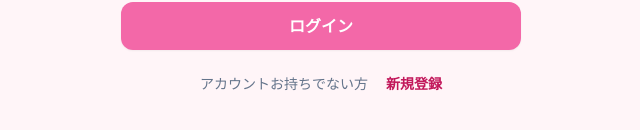
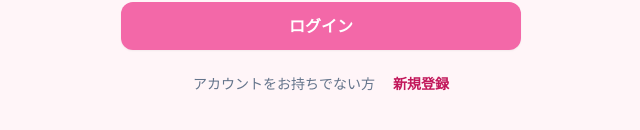
Before and after one commit to f82kouki/money-app, a React (Vite) app in the folder frontend/: page /login in a window 1280 px wide. Shown: the part 452-582 px from the top of the page, without its empty margins (319-959 px from the left). Built offline with nearby package versions, Linux system fonts and the light colour scheme.

Commit message:
Update text for account registration prompt

```diff
--- a/frontend/src/pages/Login.tsx
+++ b/frontend/src/pages/Login.tsx
@@ -53,7 +53,7 @@ export default function Login() {
         </Button>
       </form>
       <p className="mt-6 text-center text-sm text-slate-500">
-        アカウントお持ちでない方　{" "}
+        アカウントをお持ちでない方　{" "}
         <Link to="/register" className="font-semibold text-primary-text">
           新規登録
         </Link>
```
